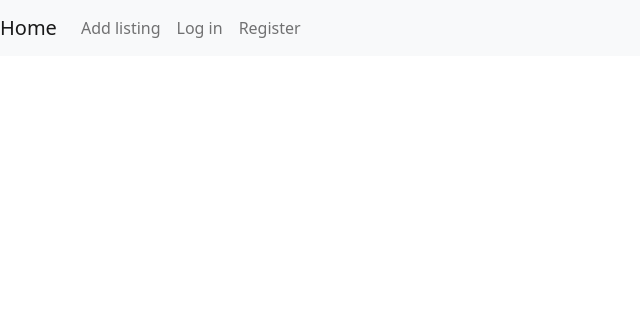
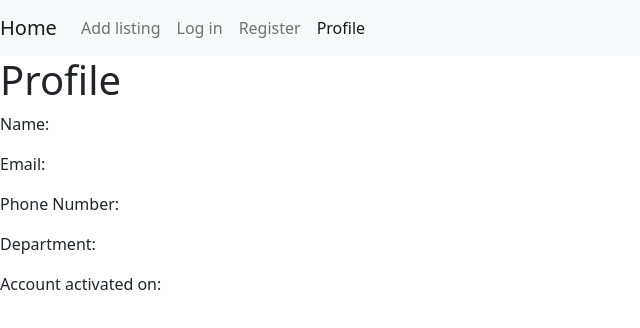
Before and after one commit to vicmon810/Otago__Market__place, a React (Create React App) app in the folder Project/client/: page /profile in a window 1280 px wide. Shown: the top 328 px of the page, without its empty margins (0-640 px from the left). Built offline with nearby package versions, Linux system fonts and the light colour scheme; no server answers.

Commit message:
add rudimentary profile page for sample profile

```diff
--- a/Project/client/src/App.js
+++ b/Project/client/src/App.js
@@ -8,6 +8,7 @@ import Create from "./components/CreateItems/createItem";
 import LoginForm from "./components/login/Login";
 import MessageForm from "./components/sendMessage/sendMessage";
 import Register from "./components/CreateAccount/createAccount";
+import GetProfile from "./components/profile";
 const App = () => {
   return (
     <div>
@@ -18,7 +19,8 @@ const App = () => {
         <Route path="/create" element={<Create />} />
         <Route path="/login" element={<LoginForm />} />
         <Route path="register" element={<Register />} />
-        <Route path="message" element={<MessageForm />} />
+        <Route path="/profile" element={<GetProfile />} />
+        <Route path="/message" element={<MessageForm />} />
       </Routes>
     </div>
   );
--- a/Project/client/src/components/navbar/navbar.js
+++ b/Project/client/src/components/navbar/navbar.js
@@ -37,6 +37,9 @@ export default function Navbar() {
             <NavLink className="nav-link" to="/register">
               Register
             </NavLink>
+            <NavLink className="nav-link" to="/profile">
+              Profile
+            </NavLink>
           </ul>
         </div>
       </nav>
--- /dev/null
+++ b/Project/client/src/components/profile.js
@@ -0,0 +1,33 @@
+import React, { useState, useEffect } from 'react';
+
+const sampleid = '64498ec5baa9cb6fdf795063';
+
+export default function GetProfile() {
+  const [profile, setProfile] = useState([]);
+
+  useEffect(() => {
+    async function getUser() {
+      const response = await fetch(`http://localhost:8000/api/account_routes/account/${sampleid}`, {method: "GET"});
+      if (!response.ok) {
+        const message = `An error occured: ${response.statusText}`;
+        window.alert(message);
+        return;
+      }
+      const user = await response.json();
+      setProfile(user);
+    }
+    getUser();
+    return;
+  });
+
+  return (
+    <div>
+      <h1>Profile</h1>
+      <p>Name: {profile.name} {profile.surname}</p>
+      <p>Email: {profile.email}</p>
+      <p>Phone Number: {profile.number}</p>
+      <p>Department: {profile.department}</p>
+      <p>Account activated on: {profile.activationDate}</p>
+    </div>
+  );
+}
```
